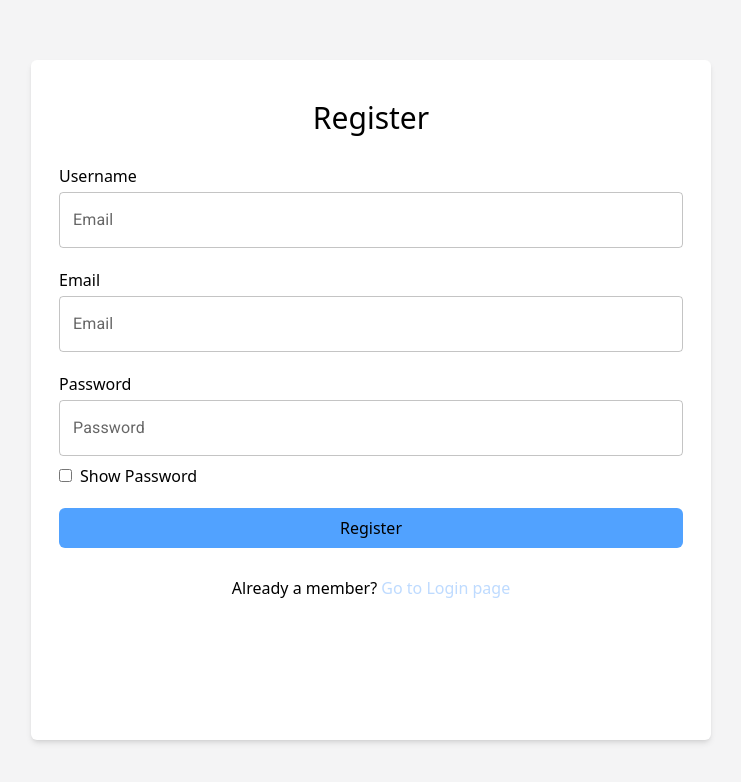
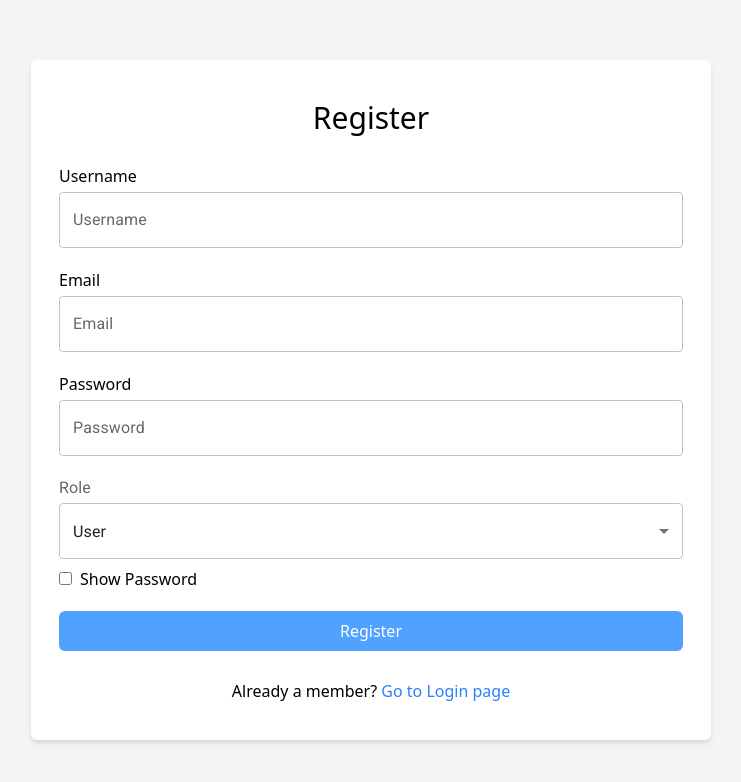
Before and after one commit to harshvis940/Book_Review_Website_Frontend, a React (Vite) app: page /register in a window 1280 px wide. Shown: the top 782 px of the page, without its empty margins (269-1010 px from the left). Built offline with nearby package versions, Linux system fonts and the light colour scheme.

Commit message:
Color changed and proper state validation implemented

```diff
--- a/src/Pages/Register.jsx
+++ b/src/Pages/Register.jsx
@@ -1,10 +1,42 @@
-import React from "react";
+import React, { useState } from "react";
 import TextField from "@mui/material/TextField";
-import { Link } from "react-router-dom";
-import { useNavigate } from "react-router-dom";
+import { Link, useNavigate } from "react-router-dom";
+import MenuItem from "@mui/material/MenuItem";
+import InputLabel from "@mui/material/InputLabel";
+import Select from "@mui/material/Select";
+import FormControl from "@mui/material/FormControl";
+
 function Register() {
   const navigate = useNavigate();
-  const onSubmit = () => {
+
+  const [formData, setFormData] = useState({
+    username: "",
+    email: "",
+    password: "",
+    role: "USER",
+  });
+
+  const [showPassword, setShowPassword] = useState(false);
+
+  const handleShowPassword = () => {
+    setShowPassword((prev) => !prev);
+  };
+
+  const handleDataChange = (e) => {
+    const { name, value } = e.target;
+    setFormData((prev) => ({
+      ...prev,
+      [name]: value,
+    }));
+  };
+
+  const handleRegister = async (e) => {
+    e.preventDefault(); // prevent page reload
+
+    console.log("Registering:", formData);
+    // Send POST request to backend if needed
+    // const res = await fetch('http://127.0.0.1:8000/api/register', { ... });
+
     navigate("/dashboard");
   };
 
@@ -12,58 +44,88 @@ function Register() {
     <div className="bg-zinc-100 min-h-screen flex justify-center items-center flex-col">
       <div className="bg-white h-170 w-170 shadow-md rounded-md">
         <h1 className="text-3xl text-center mt-10">Register</h1>
-        <form className="flex flex-col  p-7">
-          <label htmlFor="" className="mb-1">
+        <form onSubmit={handleRegister} className="flex flex-col p-7">
+          {/* Username */}
+          <label htmlFor="username" className="mb-1">
             Username
           </label>
           <TextField
             className="w-full"
-            id="outlined-basic"
-            label="Email"
+            name="username"
+            label="Username"
             variant="outlined"
-            slotProps={{ htmlInput: { type: "text" } }}
+            value={formData.username}
+            onChange={handleDataChange}
           />
 
-          <label htmlFor="" className="mb-1 mt-5">
+          {/* Email */}
+          <label htmlFor="email" className="mb-1 mt-5">
             Email
           </label>
           <TextField
             className="w-full"
-            id="outlined-basic"
+            name="email"
             label="Email"
             variant="outlined"
-            slotProps={{ htmlInput: { type: "email" } }}
+            type="email"
+            value={formData.email}
+            onChange={handleDataChange}
           />
 
-          <label htmlFor="" className="mb-1 mt-5">
+          {/* Password */}
+          <label htmlFor="password" className="mb-1 mt-5">
             Password
           </label>
           <TextField
-            slotProps={{ htmlInput: { type: "password" } }}
-            id="outlined-basic"
+            name="password"
             label="Password"
             variant="outlined"
+            type={showPassword ? "text" : "password"}
+            value={formData.password}
+            onChange={handleDataChange}
           />
 
-          <div className="w-fit justify-self-right mt-2">
-            <label htmlFor="" className="">
-              <input type="checkbox" className="mr-2" />
+          {/* Role */}
+          <InputLabel id="role-label" className="mb-1 mt-5">
+            Role
+          </InputLabel>
+          <FormControl fullWidth>
+            <Select
+              labelId="role-label"
+              name="role"
+              value={formData.role}
+              onChange={handleDataChange}
+            >
+              <MenuItem value={"USER"}>User</MenuItem>
+              <MenuItem value={"MODERATOR"}>Moderator</MenuItem>
+            </Select>
+          </FormControl>
+
+          {/* Show Password Checkbox */}
+          <div className="w-fit mt-2">
+            <label>
+              <input
+                type="checkbox"
+                onChange={handleShowPassword}
+                className="mr-2"
+              />
               Show Password
             </label>
           </div>
 
+          {/* Submit Button */}
           <button
-            onClick={onSubmit}
-            className="bg-blue-400 mt-5 p-2 rounded-md"
+            className="bg-blue-400 mt-5 p-2 rounded-md text-white"
             type="submit"
           >
             Register
           </button>
         </form>
 
+        {/* Link to Login */}
         <p className="text-center mb-6">
           Already a member?{" "}
-          <Link to="/" className="text-blue-200 hover:underline">
+          <Link to="/" className="text-blue-500 hover:underline">
             Go to Login page
           </Link>
         </p>
```
